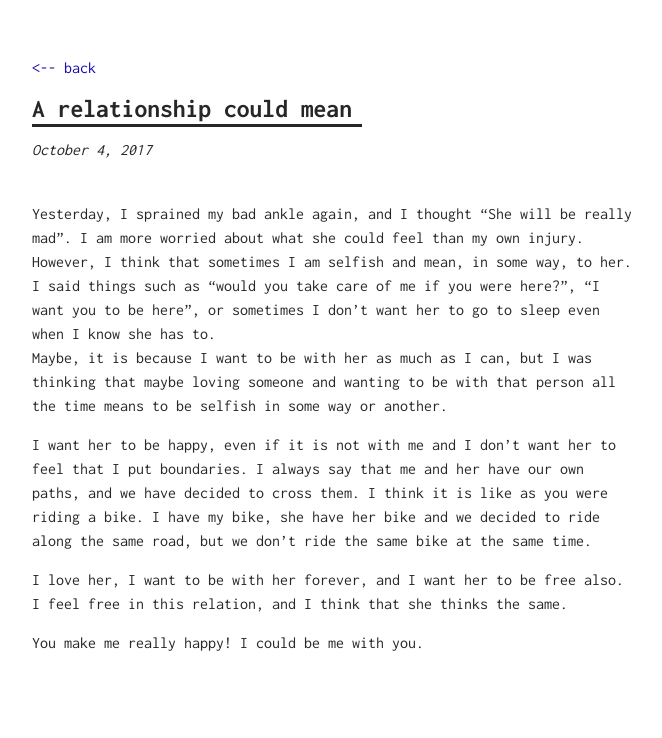
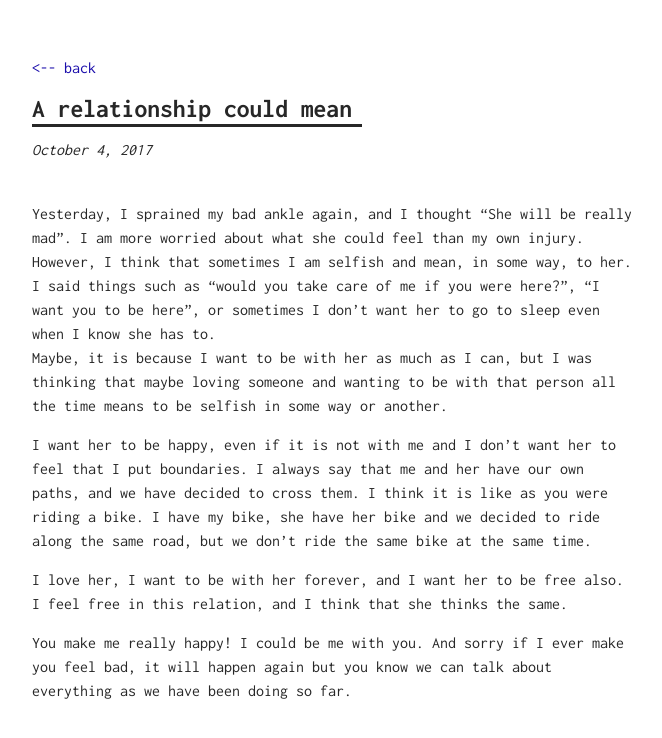
Before and after one commit to onemonthofindieblues/onemonthofindiesblues.github.io, a Jekyll site: the page built from _posts/2017-10-04-A-relationship-could-mean.md, in a window 1280 px wide. Shown: the top 738 px of the page, without its empty margins (308-970 px from the left). Built offline with Jekyll 4.4.1, drawn with Linux system fonts in a browser that asks for light colours.

Commit message:
update files

```diff
--- a/_posts/2017-10-04-A-relationship-could-mean.md
+++ b/_posts/2017-10-04-A-relationship-could-mean.md
@@ -11,4 +11,4 @@ I want her to be happy, even if it is not with me and I don't want her to feel t
 
 I love her, I want to be with her forever, and I want her to be free also. I feel free in this relation, and I think that she thinks the same.
 
-You make me really happy! I could be me with you.
+You make me really happy! I could be me with you. And sorry if I ever make you feel bad, it will happen again but you know we can talk about everything as we have been doing so far.
```
